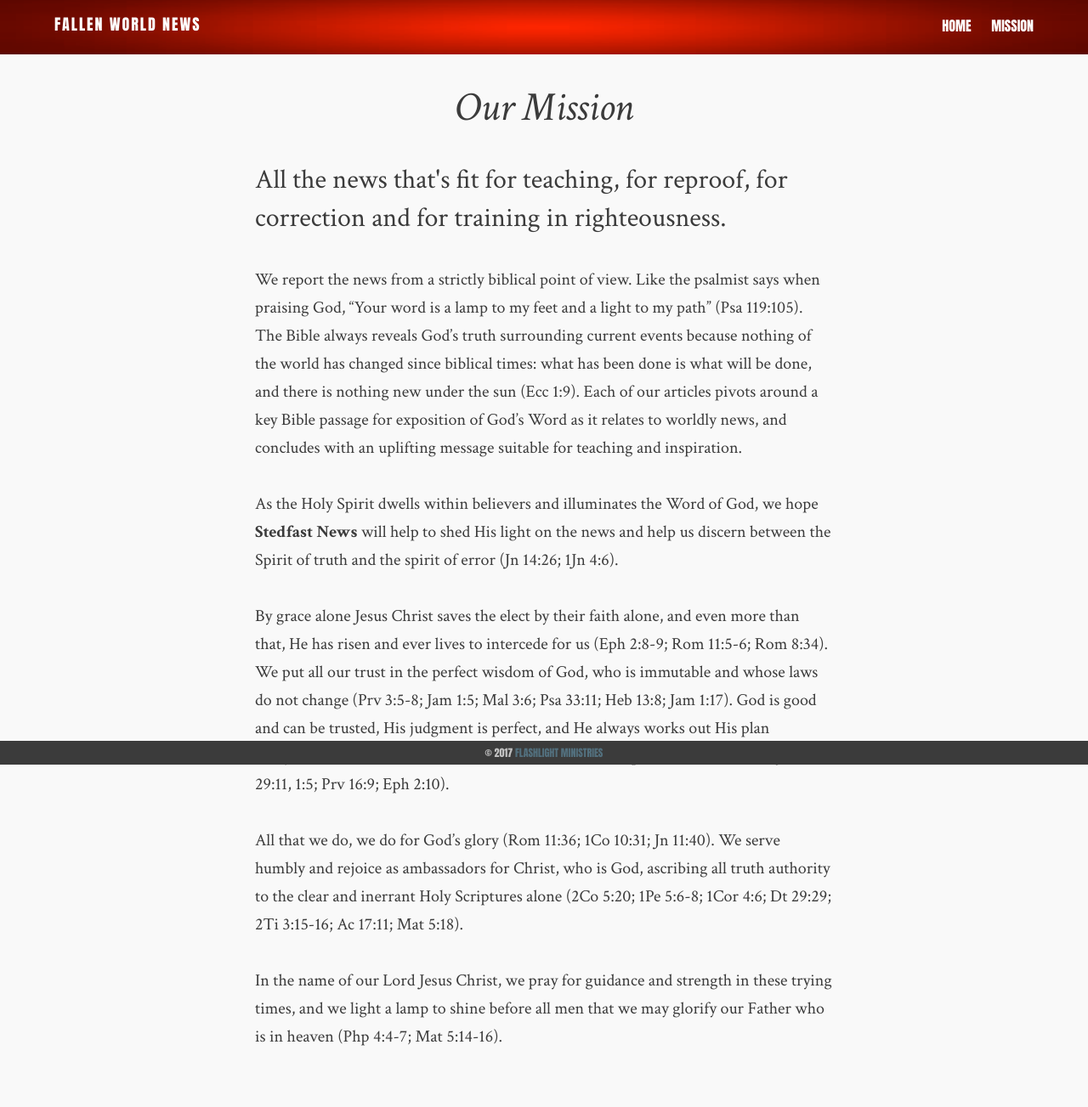
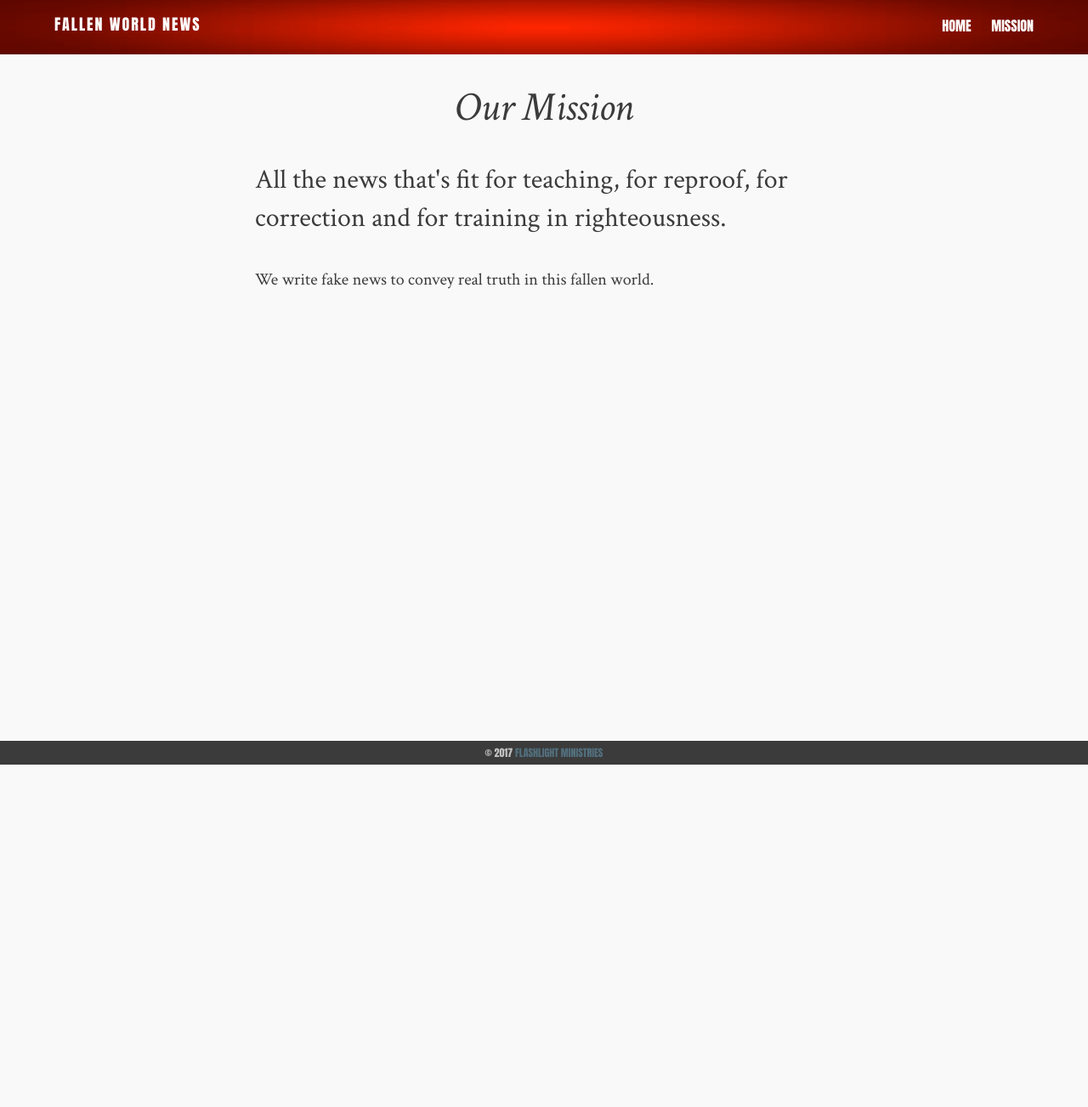
Before and after one commit to flashlightministries/oilforlight, a Jekyll site: the page built from mission.md, in a window 1280 px wide. Shown: the whole page at 85% size. Built offline with Jekyll 4.4.1, drawn with Linux system fonts in a browser that asks for light colours; after the commit the page ends 900 px from its top, so only the background shows below that.

Commit message:
Update mission.md

```diff
--- a/mission.md
+++ b/mission.md
@@ -5,12 +5,4 @@ title: Our Mission
 description: All the news that's fit for teaching, for reproof, for correction and for training in righteousness.
 ---
 
-We report the news from a strictly biblical point of view.  Like the psalmist says when praising God, "Your word is a lamp to my feet and a light to my path" (Psa 119:105).  The Bible always reveals God's truth surrounding current events because nothing of the world has changed since biblical times: what has been done is what will be done, and there is nothing new under the sun (Ecc 1:9).  Each of our articles pivots around a key Bible passage for exposition of God's Word as it relates to worldly news, and concludes with an uplifting message suitable for teaching and inspiration.
-
-As the Holy Spirit dwells within believers and illuminates the Word of God, we hope **Stedfast News** will help to shed His light on the news and help us discern between the Spirit of truth and the spirit of error (Jn 14:26; 1Jn 4:6).
-
-By grace alone Jesus Christ saves the elect by their faith alone, and even more than that, He has risen and ever lives to intercede for us (Eph 2:8-9; Rom 11:5-6; Rom 8:34).  We put all our trust in the perfect wisdom of God, who is immutable and whose laws do not change (Prv 3:5-8; Jam 1:5; Mal 3:6; Psa 33:11; Heb 13:8; Jam 1:17).  God is good and can be trusted, His judgment is perfect, and He always works out His plan everywhere in the world and in our lives (Num 23:19; Php 1:6; Tit 1:2; Dt 32:4; Jer 29:11, 1:5; Prv 16:9; Eph 2:10).
-
-All that we do, we do for God's glory (Rom 11:36; 1Co 10:31; Jn 11:40).  We serve humbly and rejoice as ambassadors for Christ, who is God, ascribing all truth authority to the clear and inerrant Holy Scriptures alone (2Co 5:20; 1Pe 5:6-8; 1Cor 4:6; Dt 29:29; 2Ti 3:15-16; Ac 17:11; Mat 5:18).
-
-In the name of our Lord Jesus Christ, we pray for guidance and strength in these trying times, and we light a lamp to shine before all men that we may glorify our Father who is in heaven (Php 4:4-7; Mat 5:14-16).
+We write fake news to convey real truth in this fallen world.
```
